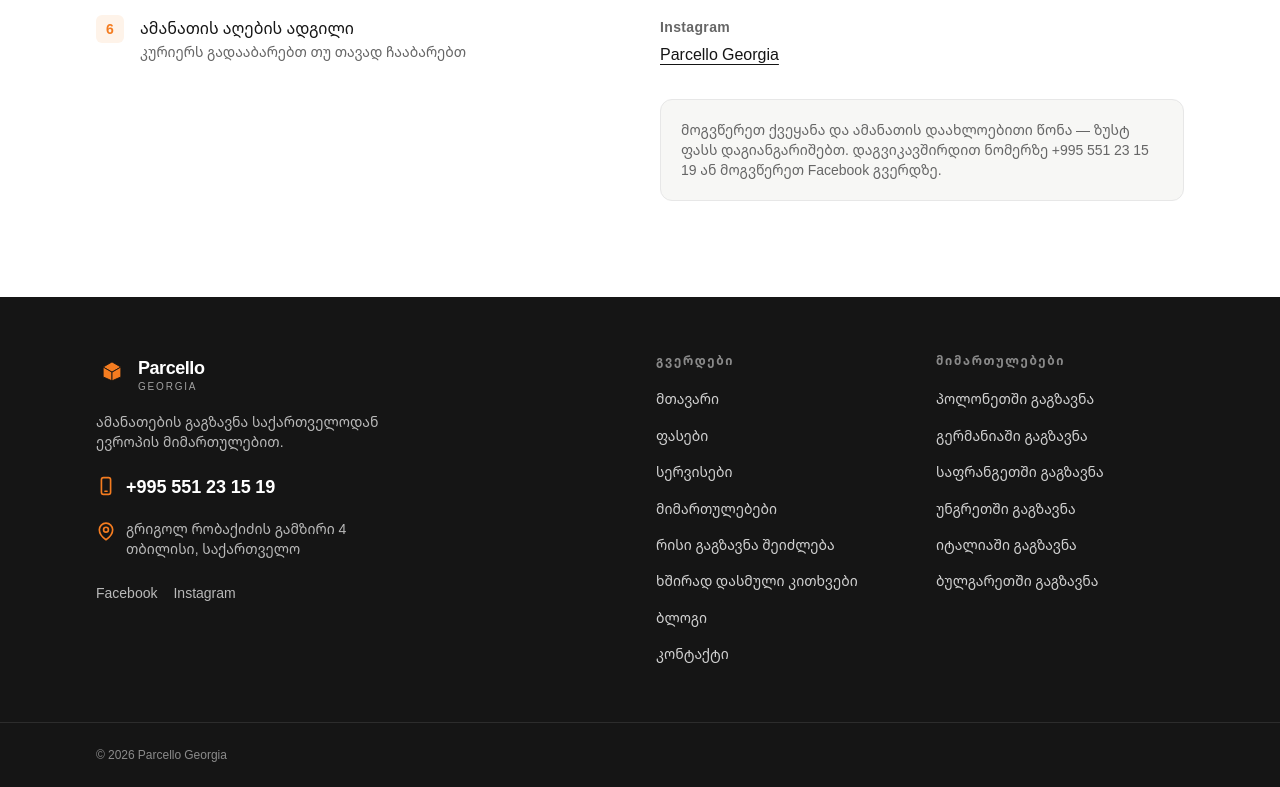
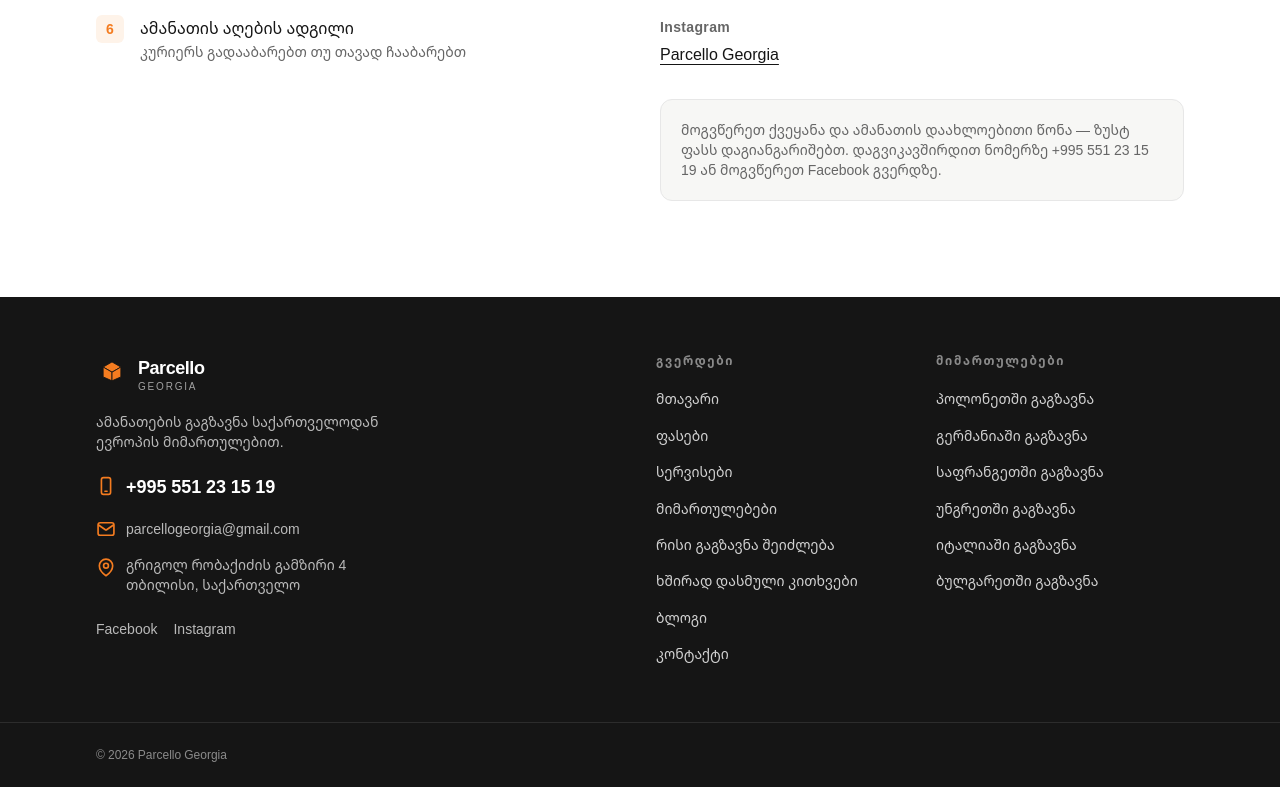
Before and after one commit to AlexTsamala/parsello, a Next.js app: page /contact in a window 1280 px wide. Shown: the part 943-1730 px from the top of the page. Built offline with nearby package versions, Linux system fonts and the light colour scheme; no server answers.

Commit message:
feat: show company email in the footer with a mail icon
Co-Authored-By: Claude Opus 5 <noreply@anthropic.com>

```diff
--- a/src/components/layout/Footer.tsx
+++ b/src/components/layout/Footer.tsx
@@ -2,7 +2,7 @@ import Link from "next/link";
 
 import { Logo } from "@/components/layout/Logo";
 import { PhoneLink } from "@/components/ui/Phone";
-import { LocationPinIcon } from "@/components/ui/icons";
+import { EnvelopeIcon, LocationPinIcon } from "@/components/ui/icons";
 import { business } from "@/content/business";
 import { footerNav } from "@/content/navigation";
 import { countries } from "@/content/countries";
@@ -28,6 +28,16 @@ export function Footer() {
           </p>
 
           <PhoneLink className="mt-5 text-lg font-semibold" />
+
+          {business.email ? (
+            <a
+              href={`mailto:${business.email}`}
+              className="mt-4 flex w-fit items-center gap-2.5 text-sm text-white/70 transition-colors hover:text-brand"
+            >
+              <EnvelopeIcon className="shrink-0 text-brand" />
+              <span>{business.email}</span>
+            </a>
+          ) : null}
 
           <address className="mt-4 flex items-start gap-2.5 not-italic text-sm text-white/70">
             <LocationPinIcon className="mt-0.5 shrink-0 text-brand" />
--- a/src/components/ui/icons.tsx
+++ b/src/components/ui/icons.tsx
@@ -31,6 +31,36 @@ export function MobilePhoneIcon({ className, size = 20 }: IconProps) {
   );
 }
 
+export function EnvelopeIcon({ className, size = 20 }: IconProps) {
+  return (
+    <svg
+      width={size}
+      height={size}
+      viewBox="0 0 24 24"
+      fill="none"
+      aria-hidden="true"
+      className={className}
+    >
+      <rect
+        x="2.5"
+        y="4.5"
+        width="19"
+        height="15"
+        rx="2.5"
+        stroke="currentColor"
+        strokeWidth="2"
+      />
+      <path
+        d="m3.5 7.5 7.35 5.1a2 2 0 0 0 2.3 0l7.35-5.1"
+        stroke="currentColor"
+        strokeWidth="2"
+        strokeLinecap="round"
+        strokeLinejoin="round"
+      />
+    </svg>
+  );
+}
+
 export function LocationPinIcon({ className, size = 20 }: IconProps) {
   return (
     <svg
--- a/src/content/business.ts
+++ b/src/content/business.ts
@@ -10,7 +10,7 @@ export const business = {
 
   instagramUrl: "https://www.instagram.com/parcellogeorgia",
 
-  email: null as string | null,
+  email: "parcellogeorgia@gmail.com",
 
   address: {
     lines: ["გრიგოლ რობაქიძის გამზირი 4", "თბილისი, საქართველო"],
--- a/src/content/faq.ts
+++ b/src/content/faq.ts
@@ -1,13 +1,5 @@
 import { business } from "./business";
 import { countries } from "./countries";
-
-/**
- * Answers come from the business's own published FAQ (CLAUDE.md §1).
- * Nothing here is inferred or filled in.
- *
- * Still missing — see docs/OPEN-QUESTIONS.md:
- *   - რამდენი კილოგრამის ამანათის გაგზავნა შემიძლია?  (no weight limit stated)
- */
 
 export type FaqItem = {
   question: string;
@@ -22,7 +14,7 @@ export const faqs: FaqItem[] = [
   {
     question: "როგორ გავაგზავნო ამანათი ევროპაში?",
     answer:
-      "დაგვიკავშირდით ტელეფონით ან მოგვწერეთ Facebook-ზე, შეათანხმეთ დეტალები და მოამზადეთ ამანათი. შემდეგ ამანათს კურიერს გადააბარებთ ან თავად ჩააბარებთ.",
+      "დაგვიკავშირდით ტელეფონით ან მოგვწერეთ Facebook-ზე, შეათანხმეთ დეტალები და მოამზადეთ ამანათი. შემდეგ ამანათს კურიერს გადასცემთ ან თავად ჩააბარებთ.",
     featured: true,
   },
   {
@@ -53,7 +45,7 @@ export const faqs: FaqItem[] = [
   {
     question: "როგორ ხდება ამანათის აღება?",
     answer:
-      "ორივე ვარიანტი შესაძლებელია — ამანათი შეგიძლიათ კურიერს გადააბაროთ ან თავად ჩააბაროთ.",
+      "ორივე ვარიანტი შესაძლებელია — ამანათი შეგიძლიათ კურიერს გადასცეთ ან თავად ჩააბაროთ ჩვენს საწყობში.",
   },
 ];
 
```
Also changed, not shown: src/app/sitemap.ts (+0 -14 lines).
